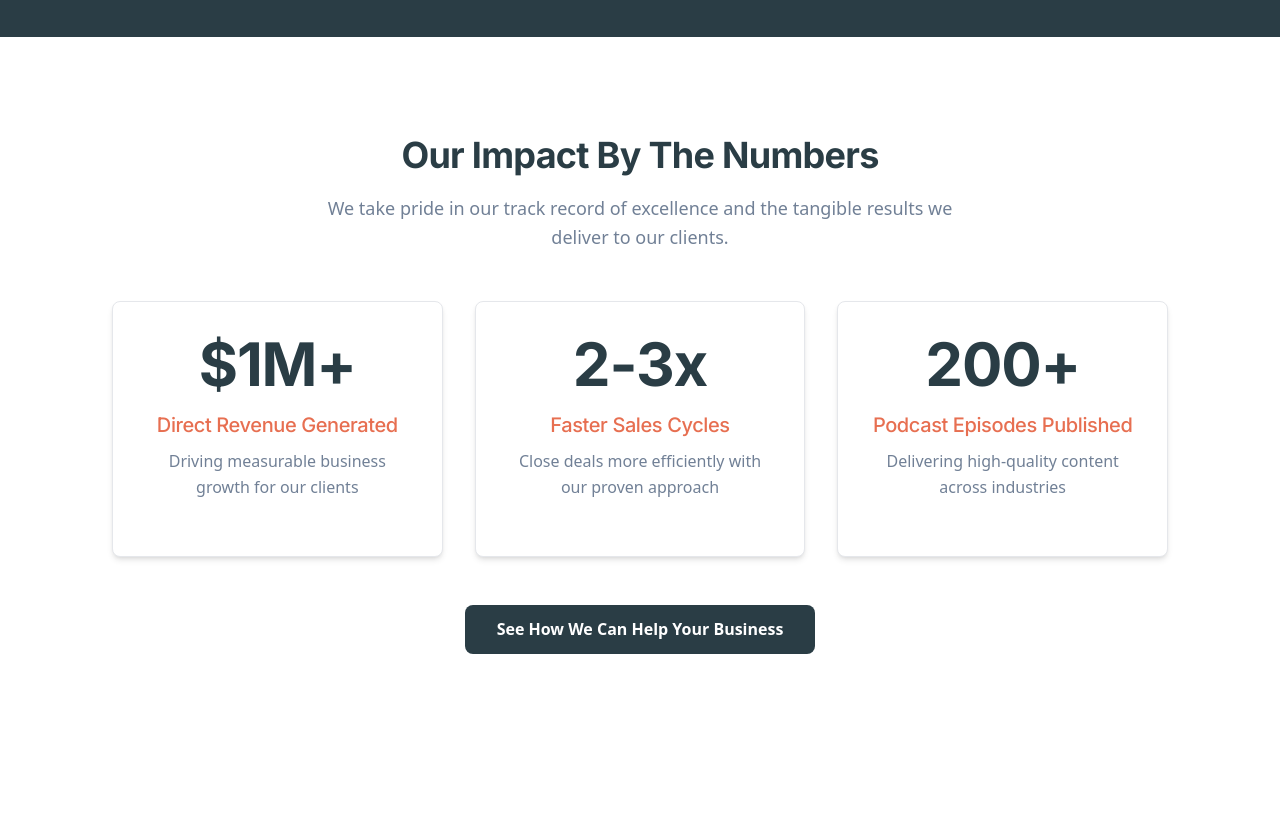
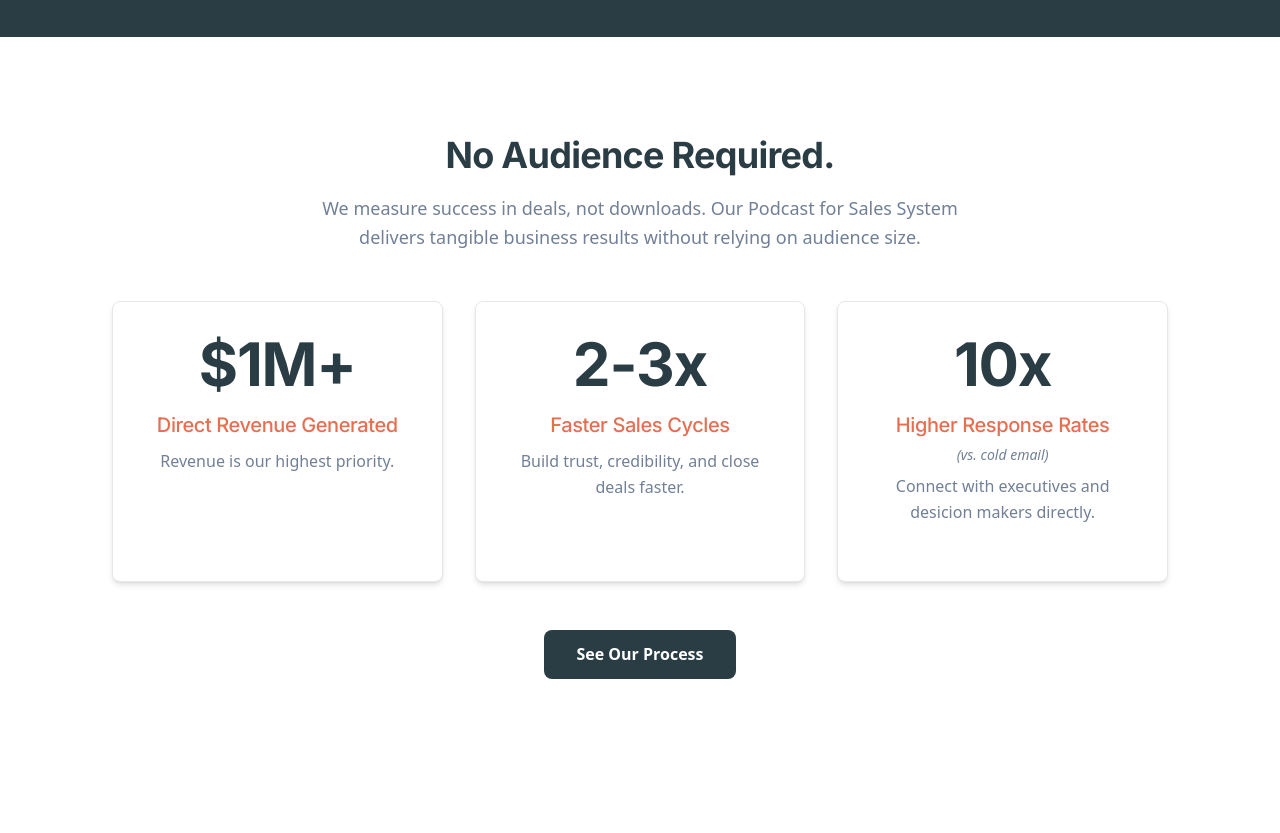
Before and after one commit to ZootNaps/website, a Next.js app: page / in a window 1280 px wide. Shown: the part 1180-2013 px from the top of the page. Built offline with nearby package versions, Linux system fonts and the light colour scheme.

Commit message:
metrics section and scrolling updates completed

```diff
--- a/src/components/home/HeroSection.tsx
+++ b/src/components/home/HeroSection.tsx
@@ -2,6 +2,7 @@
 
 import Link from 'next/link';
 import Image from 'next/image';
+import { scrollToElement } from '@/utils/scrollUtils';
 
 const HeroSection = () => {
   return (
@@ -12,11 +13,13 @@ const HeroSection = () => {
             <h1 className="text-4xl md:text-5xl lg:text-6xl font-bold leading-tight mb-2 text-primary">
               Podcasts that sell.
             </h1>
-            <h2 className="text-2xl md:text-3xl lg:text-4xl font-semibold mb-4 text-primary">
+            {/* <h2 className="text-2xl md:text-3xl lg:text-4xl font-semibold mb-4 text-primary">
               Zero audience required.
-            </h2>
+            </h2> */}
+            {/*Our end-to-end B2B Podcast solution gives you 1 on 1 facetime with decision makers at your most sought-after clients. Connect, impress, and convert with our proven Podcast for Sales system.*/}
             <p className="text-lg md:text-xl text-gray mb-8 max-w-xl">
-            Our end-to-end B2B Podcast solution gives you 1 on 1 facetime with decision makers at your most sought-after clients. Connect, impress, and convert with our proven Podcast for Sales system.            </p>
+            An end-to-end podcast system that turns executive interviews into qualified leads and direct sales revenue. No audience required.
+            </p>
             <div className="flex flex-col sm:flex-row gap-4">
               <Link
                 href="/contact"
@@ -26,7 +29,7 @@ const HeroSection = () => {
               </Link>
               <button
                 onClick={() => {
-                  document.getElementById('features')?.scrollIntoView({ behavior: 'smooth' });
+                  scrollToElement('features');
                 }}
                 className="border border-secondary text-secondary hover:bg-light font-medium py-3 px-8 rounded-md text-center transition"
               >
--- a/src/components/home/MetricsSection.tsx
+++ b/src/components/home/MetricsSection.tsx
@@ -3,8 +3,25 @@
 import React from 'react';
 import Section from '@/components/ui/Section';
 import Typography from '@/components/ui/Typography';
+import { usePathname, useRouter } from 'next/navigation';
+import { scrollToElement } from '@/utils/scrollUtils';
 
 export default function MetricsSection() {
+  const pathname = usePathname();
+  const router = useRouter();
+
+  // Scroll to process section function - similar to the navigation functionality
+  const scrollToProcess = () => {
+    if (pathname !== '/') {
+      // If not on homepage, navigate to homepage with hash
+      router.push('/#process');
+      return;
+    }
+
+    // If already on homepage, use our custom scroll function with offset
+    scrollToElement('process');
+  };
+
   return (
     <Section background="light" spacing="lg">
       <div className="container mx-auto px-4">
@@ -14,10 +31,10 @@ export default function MetricsSection() {
             color="primary"
             className="mb-4"
           >
-            Our Impact By The Numbers
+            No Audience Required.
           </Typography>
           <Typography variant="body-lg" className="max-w-2xl mx-auto">
-            We take pride in our track record of excellence and the tangible results we deliver to our clients.
+            We measure success in deals, not downloads. Our Podcast for Sales System delivers tangible business results without relying on audience size.
           </Typography>
         </div>
 
@@ -36,7 +53,7 @@ export default function MetricsSection() {
                 Direct Revenue Generated
               </Typography>
               <Typography variant="body" color="gray">
-                Driving measurable business growth for our clients
+                Revenue is our highest priority.
               </Typography>
             </div>
           </div>
@@ -55,7 +72,7 @@ export default function MetricsSection() {
                 Faster Sales Cycles
               </Typography>
               <Typography variant="body" color="gray">
-                Close deals more efficiently with our proven approach
+                Build trust, credibility, and close deals faster.
               </Typography>
             </div>
           </div>
@@ -68,25 +85,28 @@ export default function MetricsSection() {
                 color="primary"
                 className="text-5xl md:text-6xl font-bold mb-4"
               >
-                200+
+                10x
               </Typography>
-              <Typography variant="subheading" color="secondary" className="mb-2">
-                Podcast Episodes Published
+              <Typography variant="subheading" color="secondary" className="mb-1">
+                Higher Response Rates
+              </Typography>
+              <Typography variant="small" color="gray" className="mb-2 italic">
+                (vs. cold email)
               </Typography>
               <Typography variant="body" color="gray">
-                Delivering high-quality content across industries
+                Connect with executives and desicion makers directly.
               </Typography>
             </div>
           </div>
         </div>
 
         <div className="mt-12 text-center">
-          <a
-            href="/contact"
+          <button
+            onClick={scrollToProcess}
             className="inline-block bg-primary hover:bg-primary-dark text-white font-semibold py-3 px-8 rounded-lg transition-colors duration-300"
           >
-            See How We Can Help Your Business
-          </a>
+            See Our Process
+          </button>
         </div>
       </div>
     </Section>
--- a/src/components/layout/Header.tsx
+++ b/src/components/layout/Header.tsx
@@ -5,6 +5,7 @@ import Link from 'next/link';
 import Image from 'next/image';
 import { usePathname, useRouter } from 'next/navigation';
 import { FaBars, FaTimes } from 'react-icons/fa';
+import { scrollToElement } from '@/utils/scrollUtils';
 
 const Header = () => {
   // Initialize scrolled state based on current window scroll position
@@ -90,24 +91,18 @@ const Header = () => {
       return;
     }
 
-    // If already on homepage, just scroll
-    const element = document.getElementById(id);
-    if (element) {
-      element.scrollIntoView({ behavior: 'smooth' });
-    }
+    // If already on homepage, use our custom scroll function with offset
+    scrollToElement(id);
   };
 
   // Effect to handle hash scrolling after navigation
   useEffect(() => {
     if (pathname === '/' && window.location.hash) {
       const id = window.location.hash.substring(1);
-      const element = document.getElementById(id);
-      if (element) {
-        // Small timeout to ensure the page has loaded
-        setTimeout(() => {
-          element.scrollIntoView({ behavior: 'smooth' });
-        }, 100);
-      }
+      // Small timeout to ensure the page has loaded
+      setTimeout(() => {
+        scrollToElement(id);
+      }, 100);
     }
   }, [pathname]);
 
--- /dev/null
+++ b/src/utils/scrollUtils.ts
@@ -0,0 +1,22 @@
+/**
+ * Utility functions for scroll-related operations
+ */
+
+/**
+ * Scrolls to an element with an offset to prevent content from being too close to the navbar
+ * @param elementId - The ID of the element to scroll to
+ * @param offset - The offset in pixels (default: 50px)
+ */
+export const scrollToElement = (elementId: string, offset: number = 50) => {
+  const element = document.getElementById(elementId);
+
+  if (element) {
+    const elementPosition = element.getBoundingClientRect().top;
+    const offsetPosition = elementPosition + window.pageYOffset - offset;
+
+    window.scrollTo({
+      top: offsetPosition,
+      behavior: 'smooth'
+    });
+  }
+};
```
